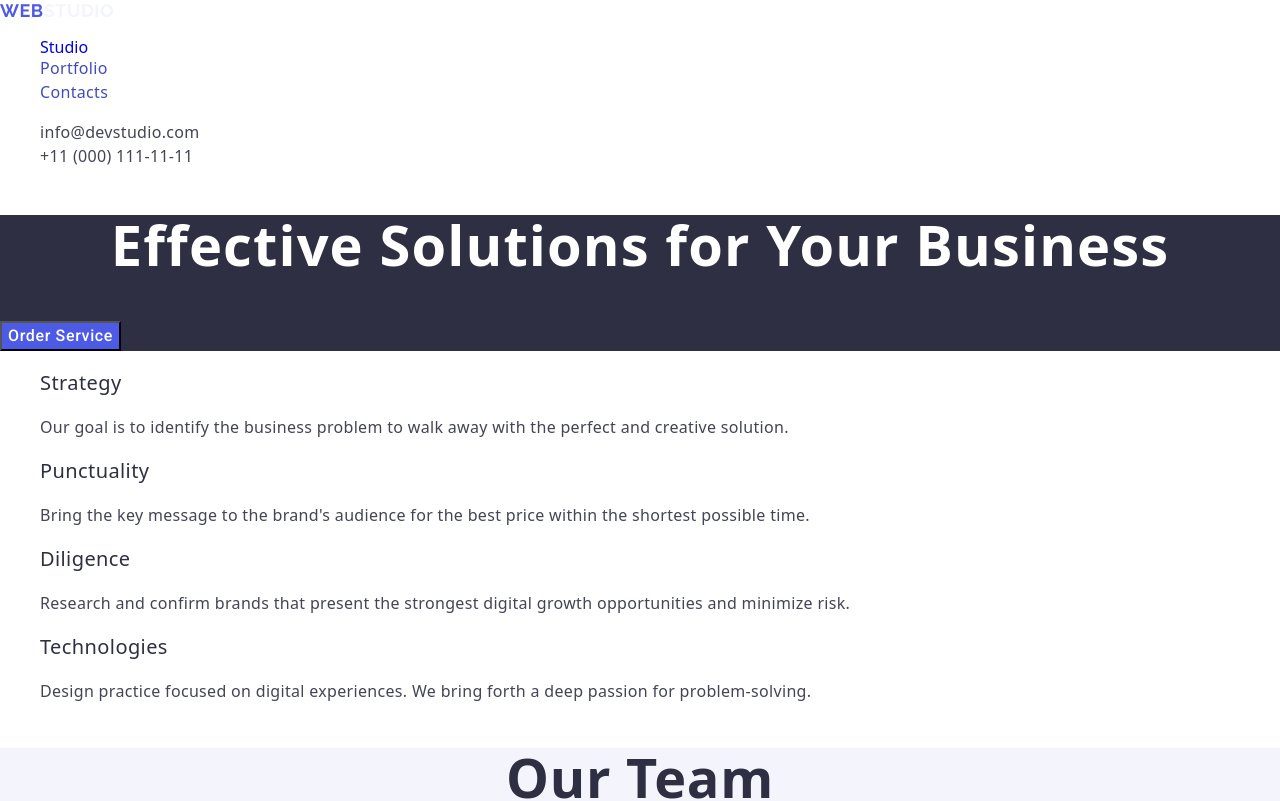
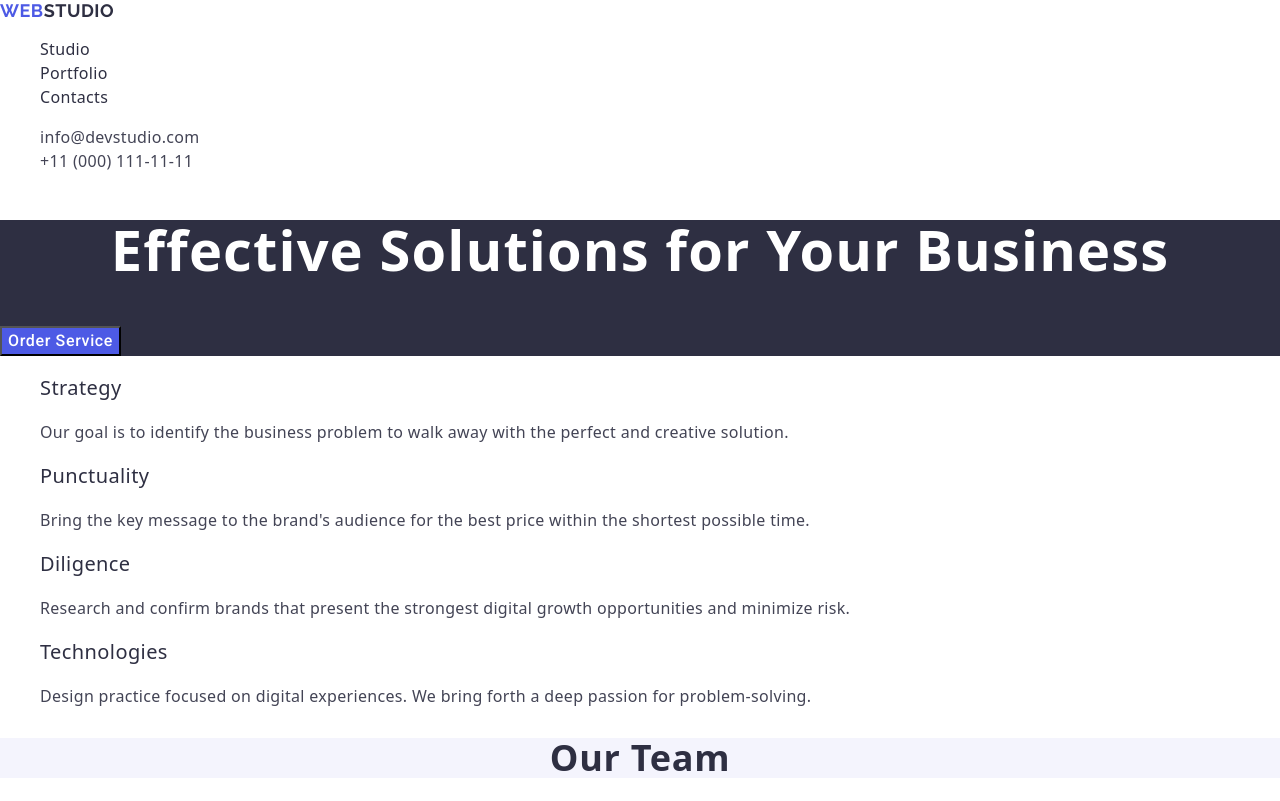
Before and after one commit to Nadiia31/goit-markup-hw-02, a plain HTML site: page index.html in a window 1280 px wide. Shown: the top 801 px of the page. Drawn offline with nearby package versions, Linux system fonts and the light colour scheme.

Commit message:
one more

```diff
--- a/css/styles.css
+++ b/css/styles.css
@@ -24,22 +24,13 @@ ul {
   color: #4d5ae5;
 }
 
-.header-logo-italic {
-  font-family: "Raleway", sans-serif;
-  font-weight: 700;
-  font-size: 18px;
-  line-height: 1.16;
-  letter-spacing: 0.03em;
-  text-transform: uppercase;
+.span-logo {
   color: #2e2f42;
 }
 
-.span {
-  color: #2e2f42;
-}
 .header-menu-link {
   font-weight: 500;
-  color: #404bbf;
+  color: #2e2f42;
   line-height: 1.5;
   letter-spacing: 0.02em;
 }
@@ -48,16 +39,19 @@ ul {
   color: #404bbf;
 }
 
-.header-menu-link-studio:active {
+.header-link:active {
   color: #404bbf;
 }
-.header-menu-link-studio:hover {
+.header-link:hover {
+  color: #404bbf;
+}
+.header-link:focus {
   color: #404bbf;
 }
 
-.header-menu-link-studio:focus {
+.header-link {
   font-weight: 500;
-  color: #404bbf;
+  color: #2e2f42;
   line-height: 1.5;
   letter-spacing: 0.02em;
 }
@@ -139,7 +133,6 @@ ul {
   overflow: hidden;
   position: absolute;
   white-space: nowrap;
-  width: 1px;
 }
 
 .features-list {
@@ -163,14 +156,14 @@ ul {
 /* -------------team ------------*/
 
 .team {
+}
+
+.team-header {
   background-color: #f4f4fd;
   font-size: 36px;
   line-height: 1.11;
   letter-spacing: 0.02em;
   color: #2e2f42;
-}
-
-.team-header {
   text-align: center;
   text-transform: capitalize;
 }
--- a/index.html
+++ b/index.html
@@ -23,11 +23,11 @@
     <header class="header">
       <nav>
         <a class="header-logo" href="/index.html"
-          >Web<span class="header-logo-italic">Studio</span></a
+          >Web<span class="span-logo">Studio</span></a
         >
         <ul>
           <li>
-            <a class="header-menu-link-studio" href="/index.html">Studio</a>
+            <a class="header-link" href="/index.html">Studio</a>
           </li>
           <li><a class="header-menu-link" href="">Portfolio</a></li>
           <li><a class="header-menu-link" href="">Contacts</a></li>
```
